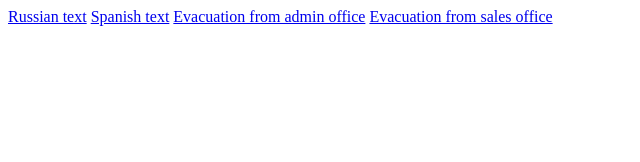
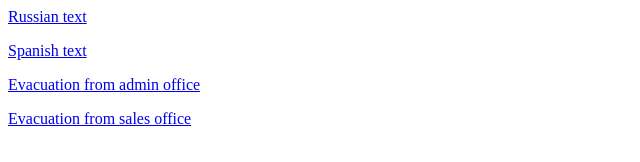
Before and after one commit to m--koma/m--koma.github.io, a plain HTML site: page index.html in a window 1280 px wide. Shown: the whole page, without its empty margins (0-640 px from the left). Drawn offline with Linux system fonts and the light colour scheme.

Commit message:
Update landing page

```diff
--- a/index.html
+++ b/index.html
@@ -1,4 +1,4 @@
-<a href=http://m--koma.github.io/rus.html>Russian text</a>
-<a href=http://m--koma.github.io/esp.html>Spanish text</a>
-<a href=http://m--koma.github.io/evacuation.html>Evacuation from admin office</a>
-<a href=http://m--koma.github.io/evacuation1.html>Evacuation from sales office</a>
+<p><a href=http://m--koma.github.io/rus.html>Russian text</a></p>
+<p><a href=http://m--koma.github.io/esp.html>Spanish text</a></p>
+<p><a href=http://m--koma.github.io/evacuation.html>Evacuation from admin office</a></p>
+<p><a href=http://m--koma.github.io/evacuation1.html>Evacuation from sales office</a></p>
```
